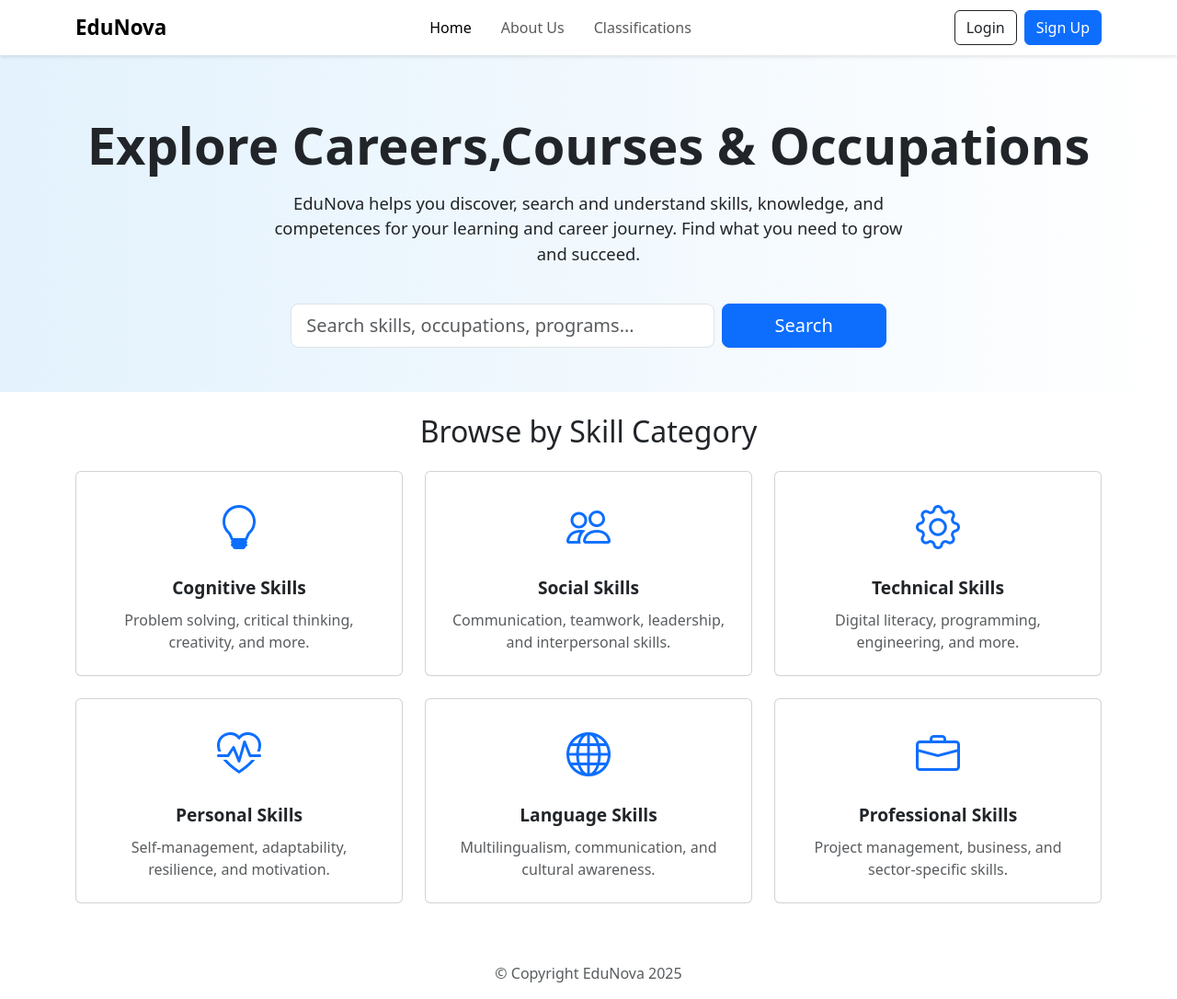
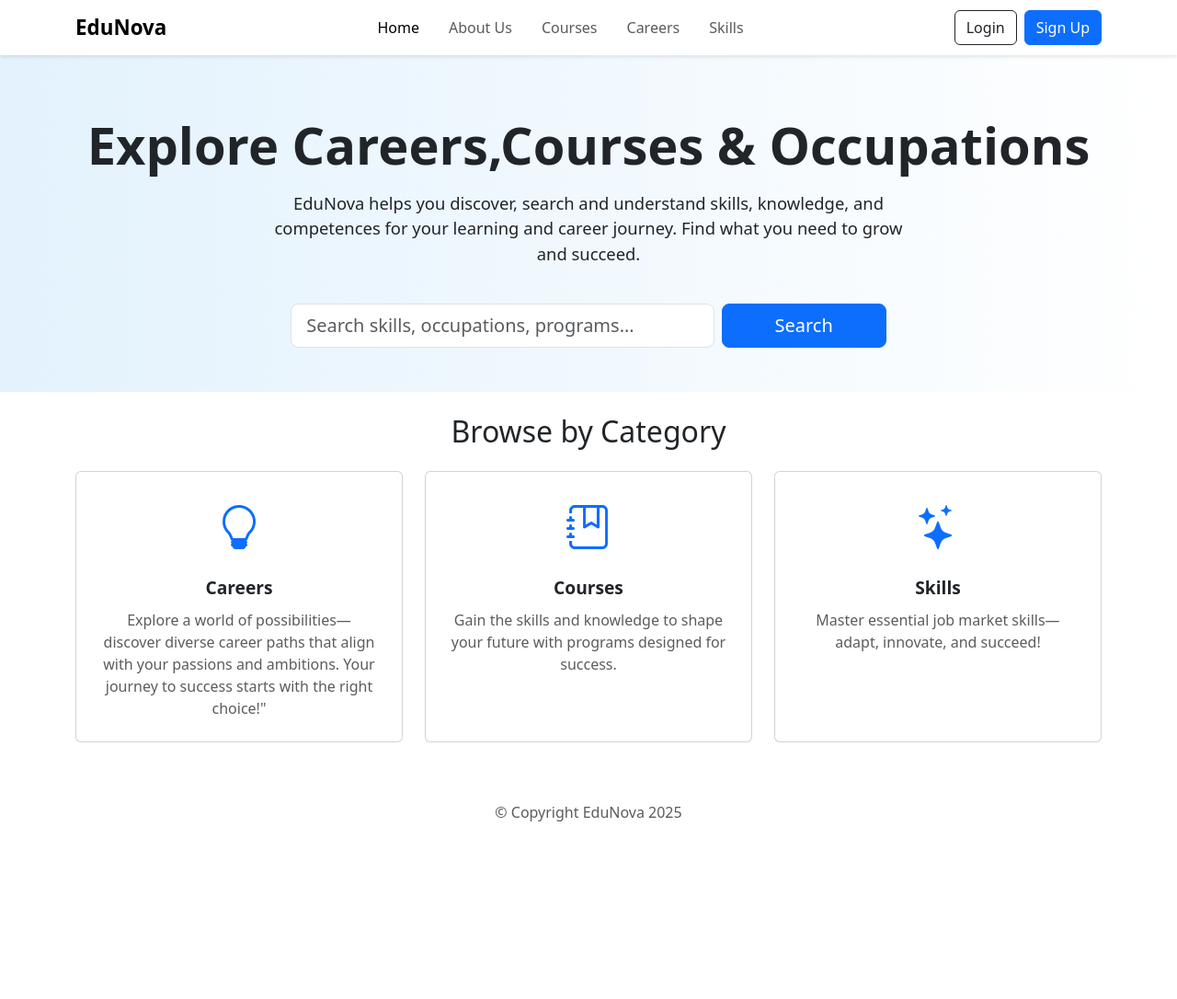
Before and after one commit to mumbimuthiga/Edunova, a Django app: page / in a window 1280 px wide. Shown: the whole page at 92% size. After the commit the page ends 893 px from the top, so only its background shows below. Run offline with Django 5.2, Linux system fonts and the light colour scheme; parts of the project's set-up code (start-up, migrations or seed data) failed here and were passed over.

Commit message:
updated the home page

```diff
--- a/pages/templates/pages/base.html
+++ b/pages/templates/pages/base.html
@@ -38,7 +38,13 @@
           <a class="nav-link" href="{% url 'about' %}">About Us</a>
         </li>
         <li class="nav-item">
-          <a class="nav-link" href="{% url 'classifications' %}">Classifications</a>
+          <a class="nav-link" href="{% url 'classifications' %}">Courses</a>
+        </li>
+         <li class="nav-item">
+          <a class="nav-link" href="{% url 'classifications' %}">Careers</a>
+        </li>
+         <li class="nav-item">
+          <a class="nav-link" href="{% url 'classifications' %}">Skills</a>
         </li>
       </ul>
       <div class="d-flex">
--- a/pages/templates/pages/home.html
+++ b/pages/templates/pages/home.html
@@ -65,74 +65,45 @@
 
         <!-- Skill Categories -->
         <section class="container mb-5">
-            <h2 class="mb-4 text-center">Browse by Skill Category</h2>
+            <h2 class="mb-4 text-center">Browse by Category</h2>
             <div class="row row-cols-1 row-cols-md-3 g-4">
                 <div class="col">
-                    <a href="#" class="category-link">
+                    <a href="{% url 'login' %}" class="category-link">
                         <div class="card category-card h-100 text-center p-4">
                             <div class="category-icon mb-3">
                                 <span class="bi bi-lightbulb"></span>
                             </div>
-                            <div class="category-title mb-2">Cognitive Skills</div>
-                            <div class="text-muted">Problem solving, critical thinking, creativity, and more.</div>
+                            <div class="category-title mb-2">Careers</div>
+                            <div class="text-muted">Explore a world of possibilities—discover diverse career paths that align with your passions and ambitions.
+                                Your journey to success starts with the right choice!"</div>
                         </div>
                     </a>
                 </div>
                 <div class="col">
-                    <a href="#" class="category-link">
+                    <a href="{% url 'login' %}" class="category-link">
                         <div class="card category-card h-100 text-center p-4">
                             <div class="category-icon mb-3">
-                                <span class="bi bi-people"></span>
+                                <span class="bi bi-journal-bookmark"></span>
                             </div>
-                            <div class="category-title mb-2">Social Skills</div>
-                            <div class="text-muted">Communication, teamwork, leadership, and interpersonal skills.</div>
+                            <div class="category-title mb-2">Courses</div>
+                            <div class="text-muted">Gain the skills and knowledge to shape your future with programs designed for success.</div>
                         </div>
                     </a>
                 </div>
                 <div class="col">
-                    <a href="#" class="category-link">
+                    <a href="{% url 'login' %}" class="category-link">
                         <div class="card category-card h-100 text-center p-4">
                             <div class="category-icon mb-3">
-                                <span class="bi bi-gear"></span>
+                                <span class="bi bi-stars"></span>
                             </div>
-                            <div class="category-title mb-2">Technical Skills</div>
-                            <div class="text-muted">Digital literacy, programming, engineering, and more.</div>
+                            <div class="category-title mb-2">Skills</div>
+                            <div class="text-muted">Master essential job market skills—adapt, innovate, and succeed!</div>
                         </div>
                     </a>
                 </div>
-                <div class="col">
-                    <a href="#" class="category-link">
-                        <div class="card category-card h-100 text-center p-4">
-                            <div class="category-icon mb-3">
-                                <span class="bi bi-heart-pulse"></span>
-                            </div>
-                            <div class="category-title mb-2">Personal Skills</div>
-                            <div class="text-muted">Self-management, adaptability, resilience, and motivation.</div>
-                        </div>
-                    </a>
-                </div>
-                <div class="col">
-                    <a href="#" class="category-link">
-                        <div class="card category-card h-100 text-center p-4">
-                            <div class="category-icon mb-3">
-                                <span class="bi bi-globe"></span>
-                            </div>
-                            <div class="category-title mb-2">Language Skills</div>
-                            <div class="text-muted">Multilingualism, communication, and cultural awareness.</div>
-                        </div>
-                    </a>
-                </div>
-                <div class="col">
-                    <a href="#" class="category-link">
-                        <div class="card category-card h-100 text-center p-4">
-                            <div class="category-icon mb-3">
-                                <span class="bi bi-briefcase"></span>
-                            </div>
-                            <div class="category-title mb-2">Professional Skills</div>
-                            <div class="text-muted">Project management, business, and sector-specific skills.</div>
-                        </div>
-                    </a>
-                </div>
+
+
+
             </div>
         </section>
     </main>
```
Also changed, not shown: adminsection/views.py (+60 -1 lines).
